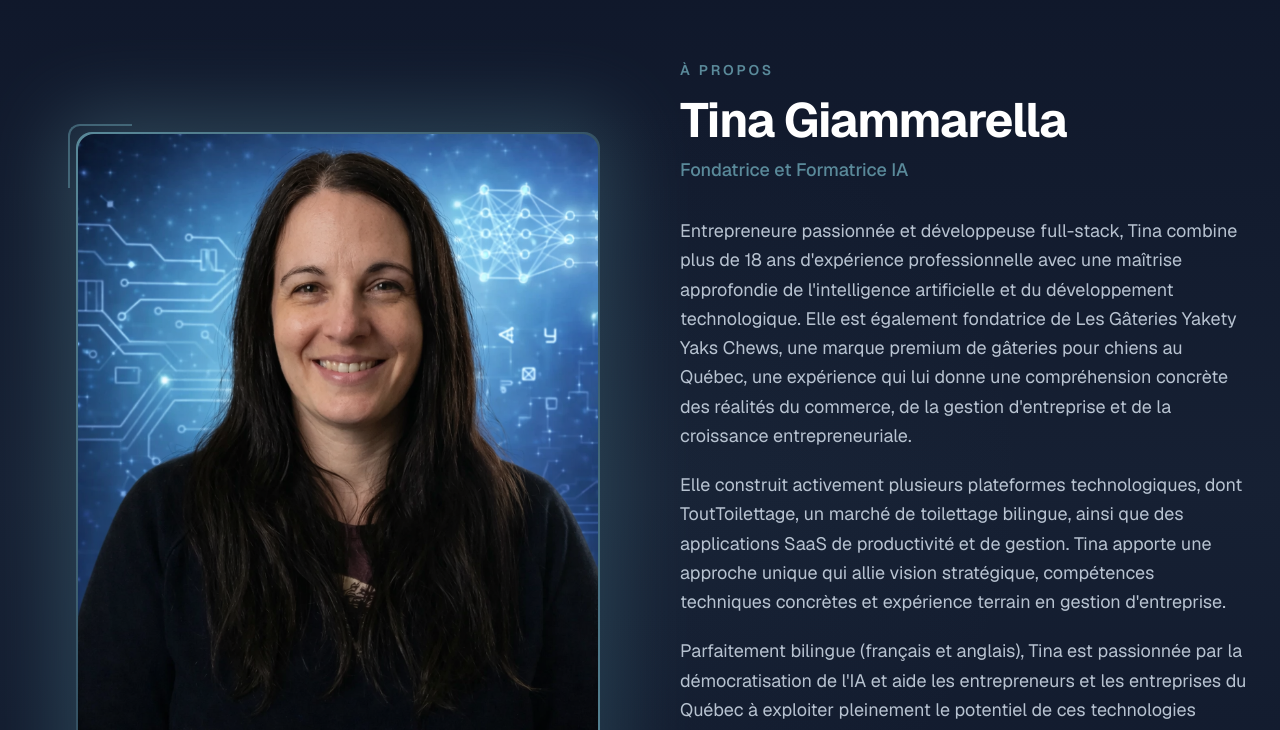
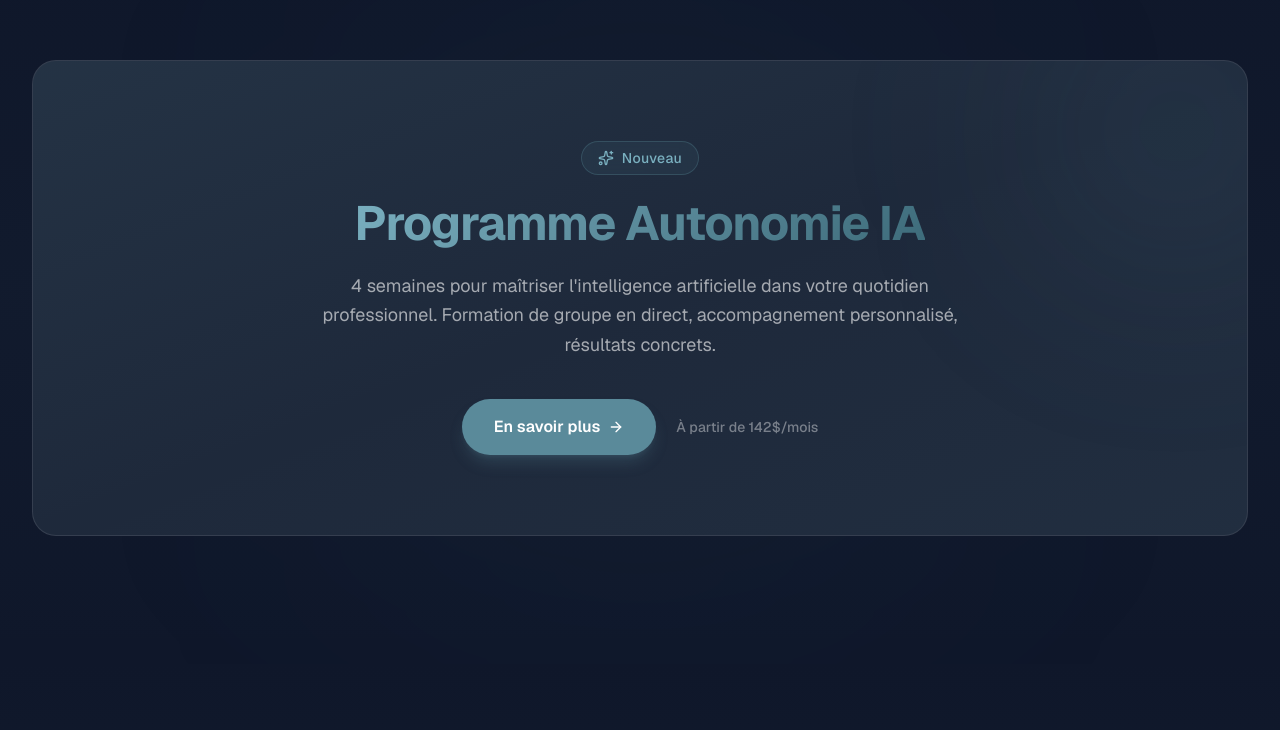
Before and after one commit to tgiammarella/synvista-academy, a Next.js app: page / in a window 1280 px wide. Shown: the part 2057-2787 px from the top of the page. Built offline with nearby package versions, Linux system fonts and the light colour scheme.

Commit message:
Add Formation section to homepage and navbar link

```diff
--- a/src/app/page.tsx
+++ b/src/app/page.tsx
@@ -3,6 +3,7 @@
 import Navbar from "@/components/Navbar";
 import Hero from "@/components/sections/Hero";
 import Services from "@/components/sections/Services";
+import Formation from "@/components/sections/Formation";
 import About from "@/components/sections/About";
 import Contact from "@/components/sections/Contact";
 import Footer from "@/components/Footer";
@@ -14,6 +15,7 @@ export default function Home() {
       <main>
         <Hero />
         <Services />
+        <Formation />
         <About />
         <Contact />
       </main>
--- a/src/components/Navbar.tsx
+++ b/src/components/Navbar.tsx
@@ -3,6 +3,7 @@
 import { useState, useEffect, useRef } from "react";
 import Image from "next/image";
 import Link from "next/link";
+import { usePathname } from "next/navigation";
 import { useI18n } from "@/lib/i18n";
 import LanguageToggle from "@/components/ui/LanguageToggle";
 import { motion, AnimatePresence } from "framer-motion";
@@ -15,6 +16,9 @@ export default function Navbar() {
   const [servicesOpen, setServicesOpen] = useState(false);
   const [mobileServicesOpen, setMobileServicesOpen] = useState(false);
   const dropdownRef = useRef<HTMLDivElement>(null);
+  const pathname = usePathname();
+
+  const formationHref = pathname === "/" ? "#formation" : "/autonomie-ia";
 
   useEffect(() => {
     const handleScroll = () => setScrolled(window.scrollY > 20);
@@ -118,6 +122,14 @@ export default function Navbar() {
                   )}
                 </AnimatePresence>
               </div>
+
+              {/* Formation */}
+              <Link
+                href={formationHref}
+                className="rounded-lg px-4 py-2 text-sm font-medium text-white/80 transition-all duration-300 hover:bg-white/5 hover:text-white"
+              >
+                {tr("nav.formation")}
+              </Link>
 
               {/* About */}
               <a
@@ -236,6 +248,15 @@ export default function Navbar() {
                 </AnimatePresence>
               </div>
 
+              {/* Formation */}
+              <Link
+                href={formationHref}
+                onClick={() => setMobileOpen(false)}
+                className="w-full max-w-sm rounded-xl px-6 py-4 text-center text-xl font-medium text-white transition-colors hover:bg-white/5"
+              >
+                {tr("nav.formation")}
+              </Link>
+
               {/* About */}
               <a
                 href="#about"
--- /dev/null
+++ b/src/components/sections/Formation.tsx
@@ -0,0 +1,104 @@
+"use client";
+
+import Link from "next/link";
+import { motion } from "framer-motion";
+import { useI18n } from "@/lib/i18n";
+import { ArrowRight, Sparkles } from "lucide-react";
+
+const fadeUp = {
+  hidden: { opacity: 0, y: 30 },
+  visible: (i: number) => ({
+    opacity: 1,
+    y: 0,
+    transition: { duration: 0.6, delay: i * 0.12, ease: "easeOut" as const },
+  }),
+};
+
+const stagger = {
+  hidden: {},
+  visible: { transition: { staggerChildren: 0.12 } },
+};
+
+export default function Formation() {
+  const { locale } = useI18n();
+  const l = (fr: string, en: string) => (locale === "fr" ? fr : en);
+
+  return (
+    <section id="formation" className="relative py-24 lg:py-32 overflow-hidden">
+      {/* Background gradient accent */}
+      <div className="absolute inset-0 bg-gradient-to-b from-transparent via-primary/[0.03] to-transparent" />
+      <div className="absolute left-1/2 top-1/2 -translate-x-1/2 -translate-y-1/2 h-[600px] w-[600px] rounded-full bg-primary/5 blur-[150px] pointer-events-none" />
+
+      <div className="relative mx-auto max-w-7xl px-6 lg:px-8">
+        <motion.div
+          initial="hidden"
+          whileInView="visible"
+          viewport={{ once: true, margin: "-100px" }}
+          variants={stagger}
+          className="relative overflow-hidden rounded-3xl border border-white/10 bg-card"
+        >
+          {/* Inner gradient overlay */}
+          <div className="absolute inset-0 bg-gradient-to-br from-primary/10 via-transparent to-primary/5" />
+          <div className="absolute -right-20 -top-20 h-[300px] w-[300px] rounded-full bg-primary/10 blur-[100px]" />
+
+          <div className="relative px-8 py-14 sm:px-12 sm:py-16 lg:px-20 lg:py-20">
+            <div className="mx-auto max-w-3xl text-center">
+              {/* Badge */}
+              <motion.div variants={fadeUp} custom={0}>
+                <span className="inline-flex items-center gap-2 rounded-full border border-primary/30 bg-primary/10 px-4 py-1.5 text-sm font-medium tracking-wide text-primary-light backdrop-blur-sm">
+                  <Sparkles className="h-4 w-4" />
+                  {l("Nouveau", "New")}
+                </span>
+              </motion.div>
+
+              {/* Headline */}
+              <motion.h2
+                variants={fadeUp}
+                custom={1}
+                className="mt-6 text-3xl font-bold tracking-tight text-white sm:text-4xl lg:text-5xl"
+              >
+                <span className="gradient-text">
+                  {l("Programme Autonomie IA", "Programme Autonomie IA")}
+                </span>
+              </motion.h2>
+
+              {/* Description */}
+              <motion.p
+                variants={fadeUp}
+                custom={2}
+                className="mx-auto mt-6 max-w-2xl text-base leading-relaxed text-white/60 sm:text-lg"
+              >
+                {l(
+                  "4 semaines pour maîtriser l'intelligence artificielle dans votre quotidien professionnel. Formation de groupe en direct, accompagnement personnalisé, résultats concrets.",
+                  "4 weeks to master artificial intelligence in your professional life. Live group training, personalized support, concrete results."
+                )}
+              </motion.p>
+
+              {/* Price + CTA */}
+              <motion.div
+                variants={fadeUp}
+                custom={3}
+                className="mt-10 flex flex-col items-center gap-5 sm:flex-row sm:justify-center"
+              >
+                <Link
+                  href="/autonomie-ia"
+                  className="group relative inline-flex items-center gap-2 overflow-hidden rounded-full bg-primary px-8 py-4 text-base font-semibold text-white shadow-lg shadow-primary/25 transition-all duration-300 hover:bg-primary-light hover:shadow-xl hover:shadow-primary/30 hover:-translate-y-0.5"
+                >
+                  <span className="relative z-10">
+                    {l("En savoir plus", "Learn more")}
+                  </span>
+                  <ArrowRight className="relative z-10 h-4 w-4 transition-transform duration-300 group-hover:translate-x-1" />
+                  <div className="absolute inset-0 -translate-x-full bg-gradient-to-r from-transparent via-white/10 to-transparent transition-transform duration-700 group-hover:translate-x-full" />
+                </Link>
+
+                <span className="text-sm font-medium text-white/40">
+                  {l("À partir de 142$/mois", "Starting at $142/month")}
+                </span>
+              </motion.div>
+            </div>
+          </div>
+        </motion.div>
+      </div>
+    </section>
+  );
+}
--- a/src/lib/i18n.tsx
+++ b/src/lib/i18n.tsx
@@ -19,6 +19,7 @@ export const t: Translations = {
   "nav.individual": { fr: "Formation individuelle", en: "Individual Training" },
   "nav.group": { fr: "Formations de groupe", en: "Group Training" },
   "nav.enterprise": { fr: "Services entreprise", en: "Enterprise Services" },
+  "nav.formation": { fr: "Formation", en: "Training" },
 
   // Hero
   "hero.tagline": {
```
